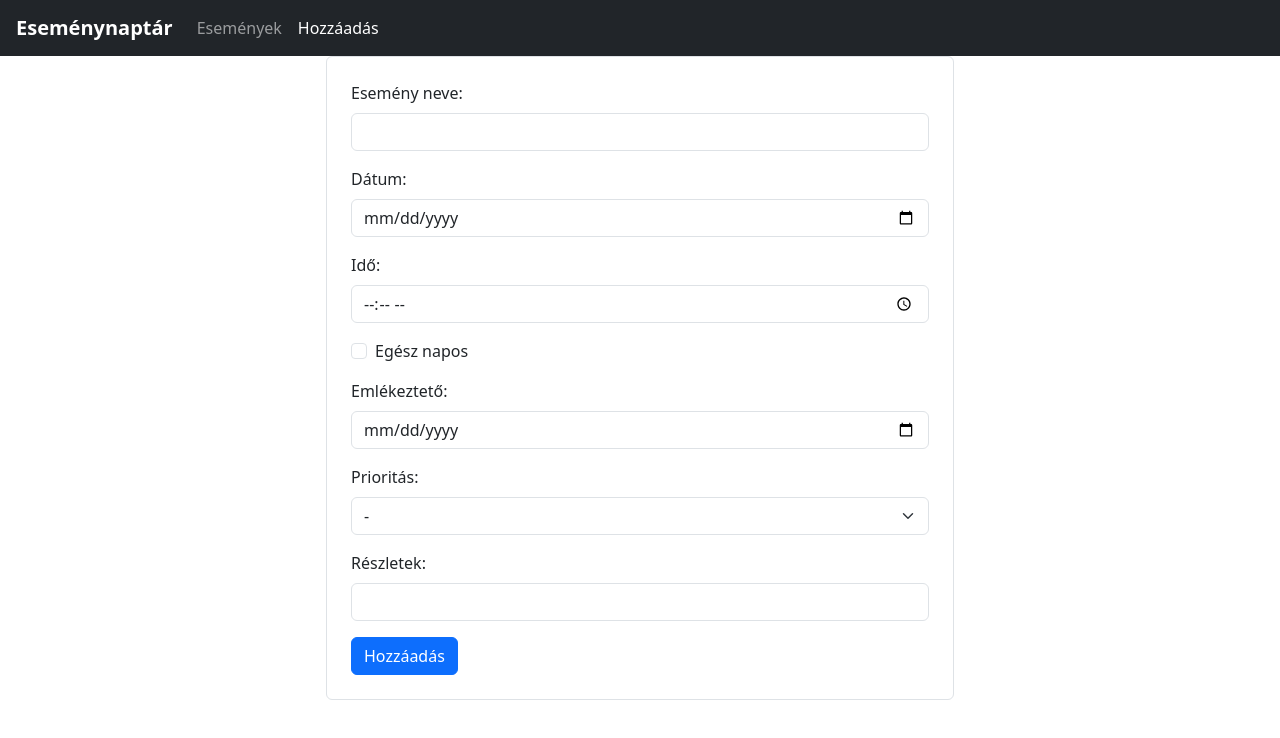
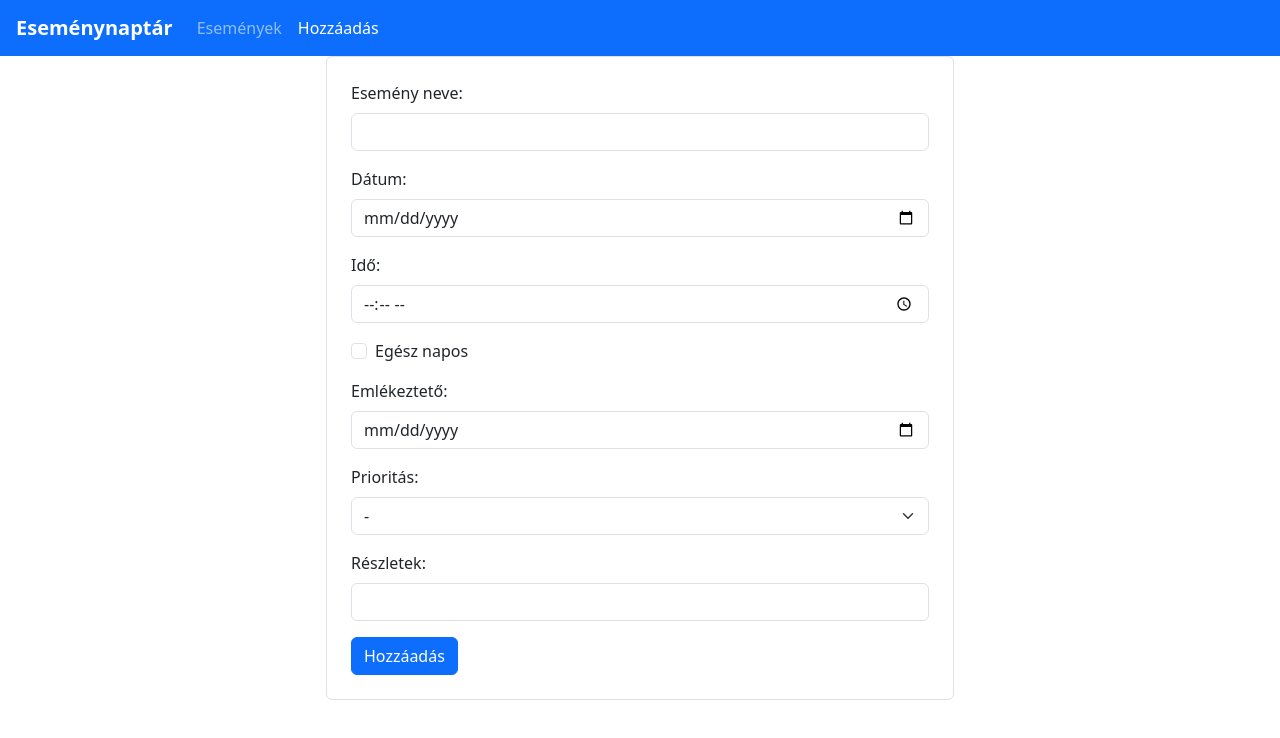
Before and after one commit to ultracsoki/Esemenynaptar_projekt, a website built with Vite: page hozzaadas.html in a window 1280 px wide. Built offline with nearby package versions, Linux system fonts and the light colour scheme; no server answers.

Commit message:
Nav bar szin modósitása

```diff
--- a/hozzaadas.html
+++ b/hozzaadas.html
@@ -6,7 +6,7 @@
     <title>Hozzáadás</title>
 </head>
 <body>
-    <nav class="navbar navbar-expand-lg navbar-dark bg-dark">
+    <nav class="navbar navbar-expand-lg navbar-dark bg-primary">
         <a class="navbar-brand ms-3 fw-bold">Eseménynaptár</a>
         <button class="navbar-toggler" type="button" data-toggle="collapse" data-target="#navbarNav" aria-controls="navbarNav" aria-expanded="false" aria-label="Toggle navigation">
           <span class="navbar-toggler-icon"></span>
```
Also changed, not shown: modositas.html (+1 -1 lines).
